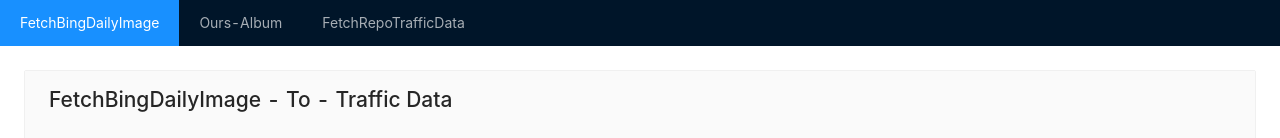
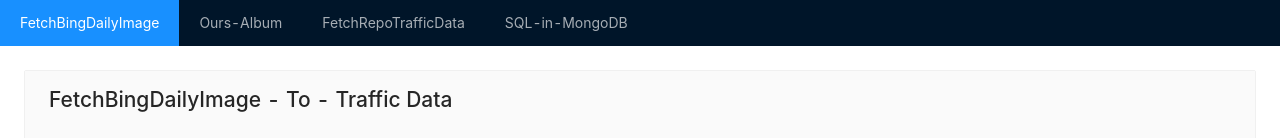
Before and after one commit to Ligengxin96/FetchRepoTrafficData, a React (Create React App) app: page / in a window 1280 px wide. Shown: the top 138 px of the page. Built offline with nearby package versions, Linux system fonts and the light colour scheme; no server answers.

Commit message:
Update App.js

```diff
--- a/src/App.js
+++ b/src/App.js
@@ -8,6 +8,7 @@
   'FetchBingDailyImage',
   'Ours-Album',
   'FetchRepoTrafficData',
+  'SQL-in-MongoDB'
 ]
 
 const App = () => {
```
